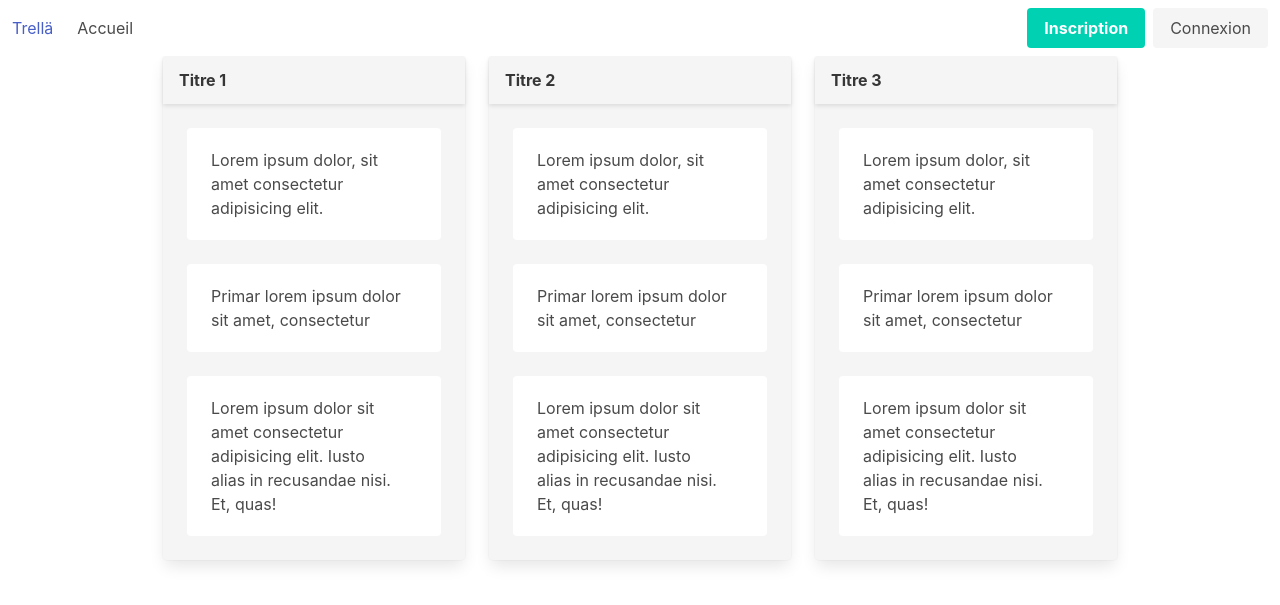
After one commit to VincentSureau/trella, a PHP site: template src/views/project.php in a window 1280 px wide. The commit adds this page. Shown: the top 605 px of the page. Run offline with PHP 8.4, Linux system fonts and the light colour scheme; the template is opened without the code that fills it, so the values that code supplies are empty.

Commit message:
integration project page

```diff
--- a/index.php
+++ b/index.php
@@ -1,3 +1,4 @@
 <?php
 
-include 'src/views/home.php';
+// include 'src/views/home.php';
+include 'src/views/project.php';
--- /dev/null
+++ b/src/views/project.php
@@ -0,0 +1,93 @@
+<!DOCTYPE html>
+<html>
+    <head>
+        <meta charset="utf-8">
+        <meta name="viewport" content="width=device-width, initial-scale=1">
+        <title>Accueil !</title>
+        <link rel="stylesheet" href="https://cdn.jsdelivr.net/npm/bulma@0.9.4/css/bulma.min.css">
+    </head>
+    <body>
+        <?php include "_navbar.php" ?>
+
+        <main>
+                <div class="columns is-flex is-justify-content-center">
+                    <div class="column is-3 ">
+                        <div class="card has-background-light mgr-medium">
+                            <header class="card-header">
+                                <p class="card-header-title">
+                                    Titre 1
+                                </p>
+                            </header>
+                            <div class="card-content">
+                                <div class="notification has-background-white">
+                                Lorem ipsum dolor, sit amet consectetur adipisicing elit.
+                                </div>
+
+                                <div class="notification has-background-white">
+                                Primar lorem ipsum dolor sit amet, consectetur
+                                </div>
+
+                                <div class="notification has-background-white">
+                                Lorem ipsum dolor sit amet consectetur adipisicing elit. Iusto alias in recusandae nisi. Et, quas!
+                                </div>
+
+                                </div>
+                            </div>
+                        </div>
+
+
+                    <div class="column is-3">
+                        <div class="card has-background-light">
+                            <header class="card-header">
+                                <p class="card-header-title">
+                                    Titre 2
+                                </p>
+                            </header>
+                            <div class="card-content">
+                                <div class="notification has-background-white">
+                                Lorem ipsum dolor, sit amet consectetur adipisicing elit.
+                                </div>
+
+                                <div class="notification has-background-white">
+                                Primar lorem ipsum dolor sit amet, consectetur
+                                </div>
+
+                                <div class="notification has-background-white">
+                                Lorem ipsum dolor sit amet consectetur adipisicing elit. Iusto alias in recusandae nisi. Et, quas!
+                                </div>
+
+                                </div>
+                            </div>
+                        </div>
+
+
+
+                    <div class="column is-3">
+                        <div class="card has-background-light">
+                            <header class="card-header">
+                                <p class="card-header-title">
+                                    Titre 3
+                                </p>
+                            </header>
+                            <div class="card-content">
+                                <div class="notification has-background-white">
+                                Lorem ipsum dolor, sit amet consectetur adipisicing elit.
+                                </div>
+
+                                <div class="notification has-background-white">
+                                Primar lorem ipsum dolor sit amet, consectetur
+                                </div>
+
+                                <div class="notification has-background-white">
+                                Lorem ipsum dolor sit amet consectetur adipisicing elit. Iusto alias in recusandae nisi. Et, quas!
+                                </div>
+
+                                </div>
+                            </div>
+                        </div>
+                    </div>
+                </div>
+    </main>
+
+    </body>
+</html>
```
